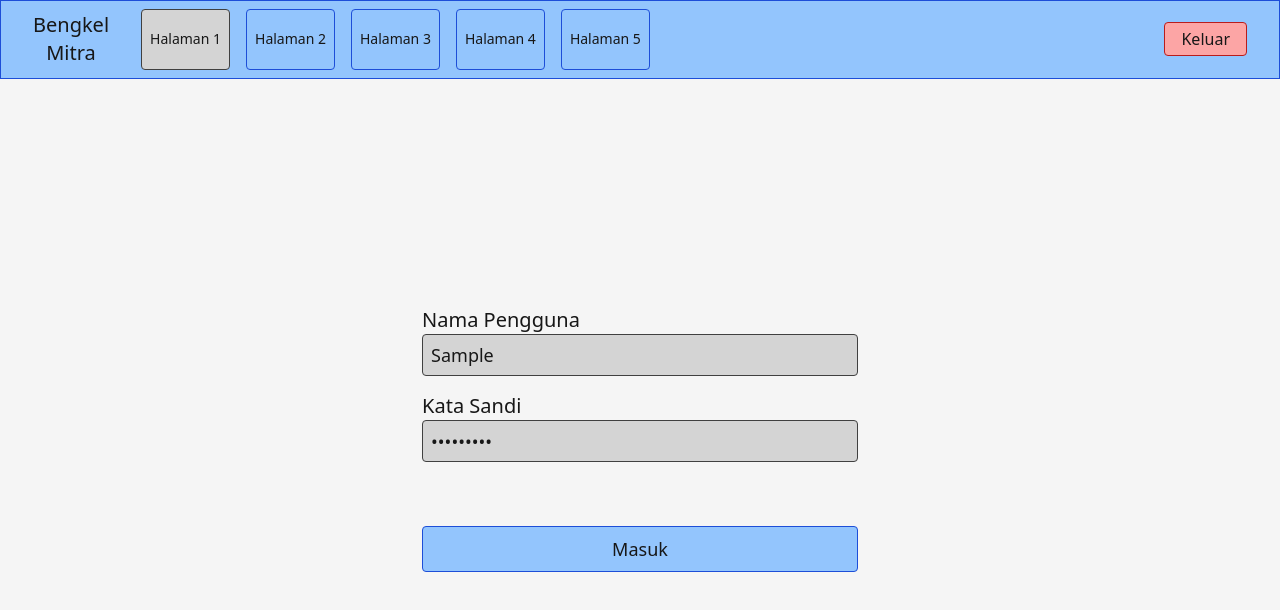
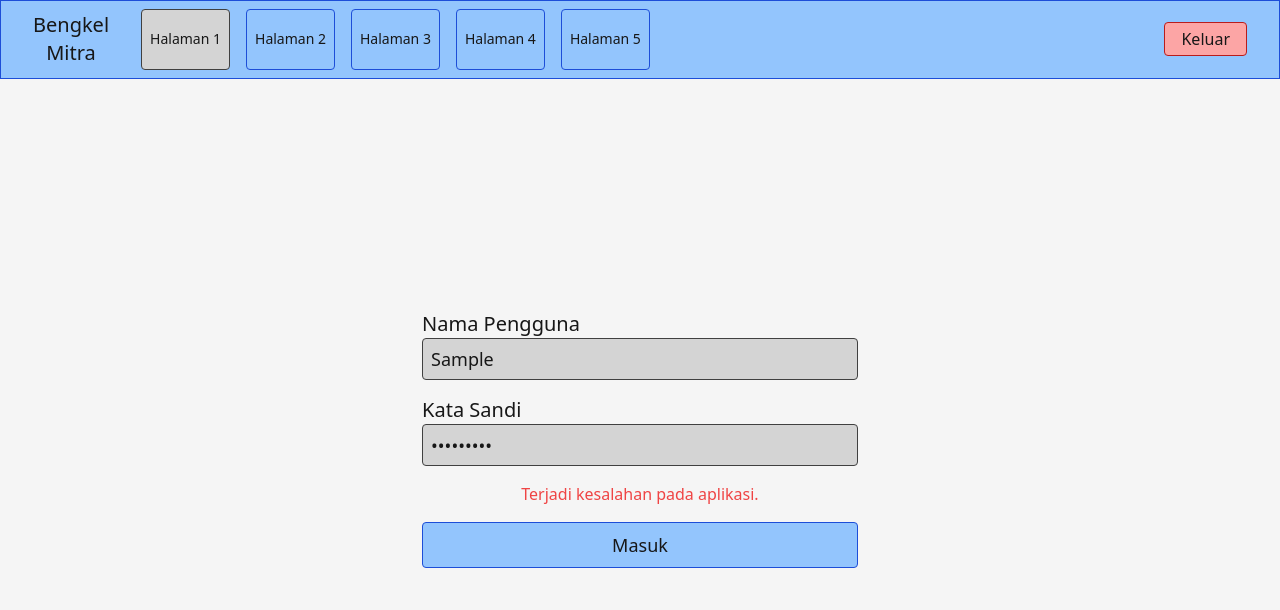
Before and after one commit to GilbyKoloay/Bengkel-Mitra, a React (Create React App) app in the folder FrontEnd/: page /login in a window 1280 px wide. Both pictures are taken after typing "Sample", "Sample123" into the empty fields and a click on the button "Masuk". Shown: the top 610 px of the page. Built offline with nearby package versions, Linux system fonts and the light colour scheme; no server answers.

Commit message:
slight modifications. modified Login page to access login API

```diff
--- a/FrontEnd/src/pages/home/index.jsx
+++ b/FrontEnd/src/pages/home/index.jsx
@@ -1,7 +1,3 @@
-import { Select } from '../../components';
-
-
-
 export default function Home() {
   return (
     <main>
--- a/FrontEnd/src/pages/index.js
+++ b/FrontEnd/src/pages/index.js
@@ -1,7 +1,7 @@
 // pages
 
-import Login from './login';
-import Home from './home';
+import Login from './Login';
+import Home from './Home';
 
 
 
--- a/FrontEnd/src/pages/login/index.jsx
+++ b/FrontEnd/src/pages/login/index.jsx
@@ -1,6 +1,7 @@
-import { useState } from 'react';
+import { useState, useEffect } from 'react';
 
 import { Input, Button } from '../../components';
+import { Fetch } from '../../functions';
 
 
 
@@ -8,19 +9,28 @@ export default function Login() {
   const [username, setUsername] = useState('');
   const [password, setPassword] = useState('');
   const [isFormSubmitting, setIsFormSubmitting] = useState(false);
+  const [formErrMsg, setFormErrMsg] = useState('');
 
 
 
-  function formOnSubmit(e) {
+  useEffect(() => {
+    setFormErrMsg('');
+  }, [username, password]);
+
+
+
+  async function formOnSubmit(e) {
     e.preventDefault();
     setIsFormSubmitting(true);
 
     const payload = {username, password};
-    console.log('payload', payload);
+    // console.log('payload', payload);
 
-    setTimeout(() => {
+    const res = await Fetch('/login', 'POST', payload);
+    if (res) {
       setIsFormSubmitting(false);
-    }, 1000);
+      if (!res.ok) setFormErrMsg(res.message);
+    }
   }
 
 
@@ -44,8 +54,11 @@ export default function Login() {
           size='lg'
           disabled={isFormSubmitting}
         />
+
+        {formErrMsg && <div className='my-4 text-center text-red-500'>{formErrMsg}</div>}
+
         <Button
-          className='mt-16 w-full'
+          className={`w-full ${!formErrMsg ? 'mt-8' : ''}`}
           label='Masuk'
           type='submit'
           size='lg'
```
Also changed, not shown: 1 other file (tests, documents, lock files or other folders).
